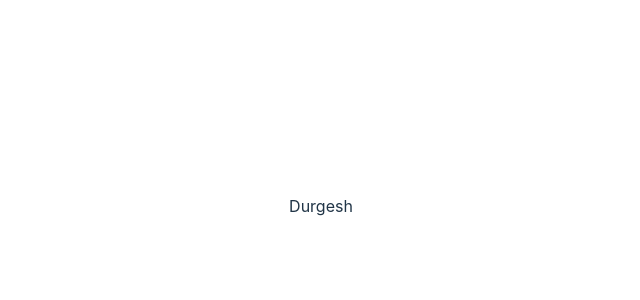
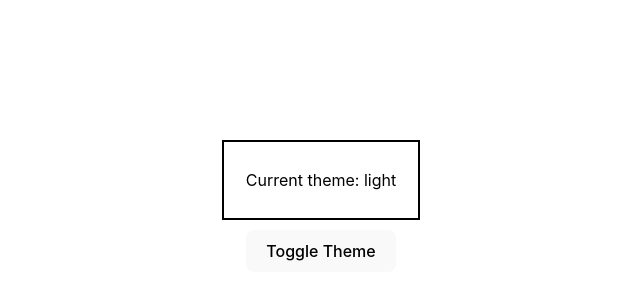
Before and after one commit to durgeshh04/React.js-Learning, a React (Vite) app: page / in a window 1280 px wide. Shown: the part 194-494 px from the top of the page, without its empty margins (319-959 px from the left). Built offline with nearby package versions, Linux system fonts and the light colour scheme.

Commit message:
Files Added

```diff
--- a/src/App.jsx
+++ b/src/App.jsx
@@ -19,8 +19,8 @@ import ForwadingRefs from "./components/ForwadingRefs";
 import PortalsReact from "./components/PortalsReact";
 import CustomHook from "./components/CustomHook";
 import ParentPattern from "./components/ParentPattern";
-import ComponentC from "./components/ComponentC";
 import { UserProvider } from "./components/UserContext";
+import ThemeConsumer from "./components/ThemeConsumer";
 function App() {
   // Basic understanding of how to send props to the component
   // const names = {
@@ -108,8 +108,12 @@ function App() {
         {/* <ParentPattern /> */}
 
         {/* Context API */}
-        <UserProvider value="Durgesh">
+        {/* <UserProvider value="Durgesh">
           <ComponentC />
+        </UserProvider> */}
+        {/* Another Example of useContext API */}
+        <UserProvider>
+          <ThemeConsumer />
         </UserProvider>
       </div>
     </>
--- a/src/components/ComponentC.jsx
+++ /dev/null
@@ -1,12 +0,0 @@
-import React from "react";
-import ComponentE from "./ComponentE";
-
-const ComponentC = () => {
-  return (
-    <div>
-      <ComponentE />
-    </div>
-  );
-};
-
-export default ComponentC;
--- a/src/components/ComponentE.jsx
+++ /dev/null
@@ -1,12 +0,0 @@
-import React from "react";
-import ComponentF from "./ComponentF";
-
-const ComponentE = () => {
-  return (
-    <div>
-      <ComponentF />
-    </div>
-  );
-};
-
-export default ComponentE;
--- a/src/components/ComponentF.jsx
+++ /dev/null
@@ -1,14 +0,0 @@
-import React from "react";
-import { UserConsumer } from "./UserContext";
-
-const ComponentF = () => {
-  return (
-    <UserConsumer>
-      {(username) => {
-        return <div>{username}</div>;
-      }}
-    </UserConsumer>
-  );
-};
-
-export default ComponentF;
--- /dev/null
+++ b/src/components/ThemeConsumer.jsx
@@ -0,0 +1,37 @@
+import React, { useContext } from "react";
+import { UserContext } from "./UserContext";
+
+const ThemeConsumer = () => {
+  const { theme, toggleTheme } = useContext(UserContext);
+  return (
+    <div
+      style={{
+        display: "flex",
+        flexDirection: "column",
+        justifyContent: "center",
+        alignItems: "center",
+      }}
+    >
+      <div
+        style={{
+          display: "flex",
+          justifyContent: "center",
+          alignItems: "center",
+          border: "2px solid black",
+          width: "100%",
+          background: theme === "light" ? "#fff" : "#000",
+          color: theme === "light" ? "#000" : "#fff",
+          padding: "10px",
+          marginBottom: "10px",
+        }}
+      >
+        <p>Current theme: {theme}</p>
+      </div>
+      <div>
+        <button onClick={toggleTheme}>Toggle Theme</button>
+      </div>
+    </div>
+  );
+};
+
+export default ThemeConsumer;
--- a/src/components/UserContext.jsx
+++ b/src/components/UserContext.jsx
@@ -1,8 +1,18 @@
-import React from 'react'
+import React, { createContext, useState, useContext, useEffect } from "react";
 
-const UserContext = React.createContext()
+export const UserContext = createContext();
 
-const UserProvider = UserContext.Provider
-const UserConsumer = UserContext.Consumer
+export const UserProvider = ({ children }) => {
+  const [theme, setTheme] = useState("light");
 
-export {UserProvider, UserConsumer}
+  const toggleTheme = () => {
+    setTheme((prevTheme) => (prevTheme === "light" ? "dark" : "light"));
+  };
+
+
+  return (
+    <UserContext.Provider value={{ theme, toggleTheme }}>
+      {children}
+    </UserContext.Provider>
+  );
+};
```
